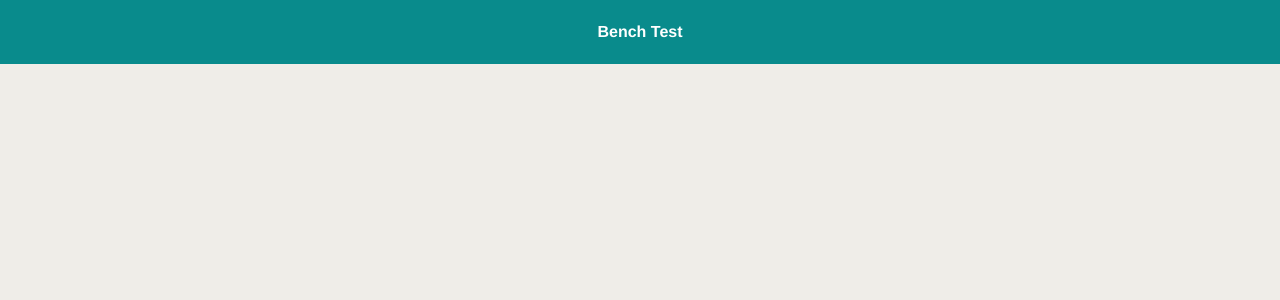
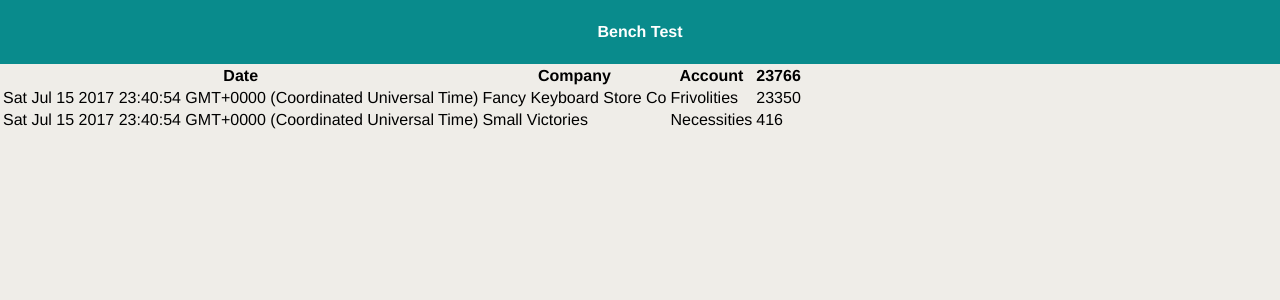
Before and after one commit to clarabstract/BenchTest, a React app: page / in a window 1280 px wide. Shown: the top 300 px of the page. Built offline with nearby package versions, Linux system fonts and the light colour scheme; the HTML template or start-up script is replaced by a standard one.

Commit message:
add presentational TransactionList component, no styling yet, test data only

```diff
--- a/src/components/Main.jsx
+++ b/src/components/Main.jsx
@@ -1,9 +1,24 @@
 import {createElement} from 'react';
+import TransactionList from 'components/TransactionList';
 import css from './Main.less';
 export default function Main () {
   return <div>
     <header className={css.Header}>
       <h1>Bench Test</h1>
     </header>
+    <main>
+      <TransactionList transactions={[
+        {
+          date: new Date(),
+          ledgerName: 'Frivolities',
+          companyName: 'Fancy Keyboard Store Co',
+          amount: 23350,
+        },{
+          date: new Date(),
+          ledgerName: 'Necessities',
+          companyName: 'Small Victories',
+          amount: 416,
+        }]} />
+    </main>
   </div>;
 }
--- /dev/null
+++ b/src/components/TransactionList.jsx
@@ -0,0 +1,38 @@
+import {createElement} from 'react';
+import PropTypes from 'prop-types';
+import css from './TransactionList.less';
+
+function transactionsTotal(transactions) {
+  return transactions.reduce((sum, transaction) => sum + transaction.amount, 0);
+}
+
+export default function TransactionList ({transactions=[]}) {
+    console.log(transactions)
+  return <table>
+    <thead>
+      <tr>
+        <th>Date</th>
+        <th>Company</th>
+        <th>Account</th>
+        <th>{transactionsTotal(transactions)}</th>
+      </tr>
+    </thead>
+    <tbody>
+      {transactions.map((transaction, idx) => <tr key={idx}>
+        <td>{transaction.date.toString()}</td>
+        <td>{transaction.companyName}</td>
+        <td>{transaction.ledgerName}</td>
+        <td>{transaction.amount}</td>
+      </tr>)}
+    </tbody>
+  </table>;
+}
+
+TransactionList.propTypes = {
+  transactions: PropTypes.arrayOf(PropTypes.shape({
+    date: PropTypes.instanceOf(Date),
+    ledgerName: PropTypes.string,
+    amount: PropTypes.number,
+    companyName: PropTypes.string,
+  }))
+};
```
Also changed, not shown: src/components/TransactionList.less (added).
